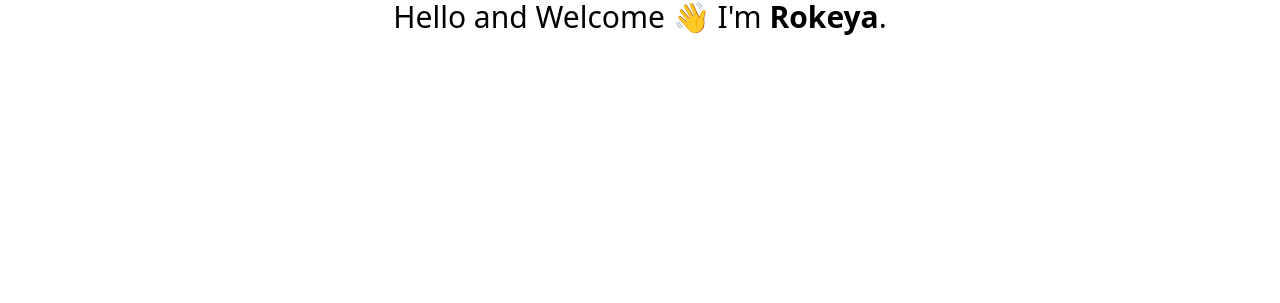
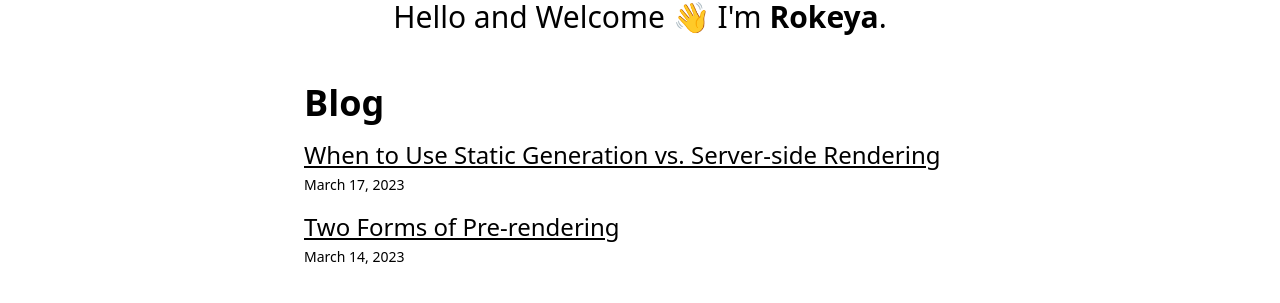
Before and after one commit to rokeyasultana/next-blog, a Next.js app: page / in a window 1280 px wide. Shown: the part 313-616 px from the top of the page. Built offline with nearby package versions, Linux system fonts and the light colour scheme.

Commit message:
get posts

```diff
--- /dev/null
+++ b/app/components/ListItem.tsx
@@ -0,0 +1,18 @@
+import Link from "next/link"
+import getFormattedDate from "@/lib/getFormattedDate"
+
+type  Props = {
+post : BlogPost
+}
+
+export default function ListItem({post}:Props){
+   const { id,title,date} = post
+   const formattedDate = getFormattedDate(date)
+    return(
+        <li className="mt-4 text-2xl dark:text-white/90">
+        <Link className="underline hover:text-black/70 dark:hover:text-white" href={`/posts/${id}`}>{title}</Link>
+        <br />
+        <p className="text-sm mt-1">{formattedDate}</p>
+    </li>
+    )
+}
--- /dev/null
+++ b/app/components/Posts.tsx
@@ -0,0 +1,23 @@
+import { getSortedPostsData } from "@/lib/posts";
+import ListItem from "./ListItem";
+
+const Posts = () => {
+    const posts = getSortedPostsData()
+
+    return (
+        <section className="mt-6 mx-auto max-w-2xl">
+            <h2 className="text-4xl font-bold dark:text-white/90">Blog</h2>
+            <ul className="w-full">
+               {
+                posts.map(post =>(
+                   <ListItem key={post.id} post={post}/>
+
+
+                ))
+               }
+            </ul>
+        </section>
+    );
+};
+
+export default Posts;
--- a/app/layout.tsx
+++ b/app/layout.tsx
@@ -3,8 +3,8 @@
 import './globals.css'
 
 export const metadata = {
-  title: 'Create Next App',
-  description: 'Generated by create next app',
+  title: "Rokeya's blog",
+  description: 'Created by Rokeya',
 }
 
 export default function RootLayout({
--- a/app/page.tsx
+++ b/app/page.tsx
@@ -1,3 +1,4 @@
+import Posts from "./components/Posts"
 
 export default function Home() {
   return (
@@ -8,7 +9,7 @@
         I&apos;m <span className="font-bold">Rokeya</span>.
       </span>
     </p>
-
+    <Posts/>
   </main>
   )
 }
--- /dev/null
+++ b/app/posts/[postId]/page.tsx
@@ -0,0 +1,8 @@
+
+export default async function Post({ params }: { params: { postId: string } }){
+    return(
+        <div>
+            page
+        </div>
+    )
+}
--- /dev/null
+++ b/blogposts/pre-rendering.md
@@ -0,0 +1,11 @@
+---
+title: 'Two Forms of Pre-rendering'
+date: '2023-03-14'
+---
+
+Next.js has two forms of pre-rendering: **Static Generation** and **Server-side Rendering**. The difference is in **when** it generates the HTML for a page.
+
+- **Static Generation** is the pre-rendering method that generates the HTML at **build time**. The pre-rendered HTML is then _reused_ on each request.
+- **Server-side Rendering** is the pre-rendering method that generates the HTML on **each request**.
+
+Importantly, Next.js lets you **choose** which pre-rendering form to use for each page. You can create a "hybrid" Next.js app by using Static Generation for most pages and using Server-side Rendering for others.
--- /dev/null
+++ b/blogposts/ssg-ssr.md
@@ -0,0 +1,19 @@
+---
+title: 'When to Use Static Generation vs. Server-side Rendering'
+date: '2023-03-17'
+---
+
+We recommend using **Static Generation** (with and without data) whenever possible because your page can be built once and served by CDN, which makes it much faster than having a server render the page on every request.
+
+You can use Static Generation for many types of pages, including:
+
+- Marketing pages
+- Blog posts
+- E-commerce product listings
+- Help and documentation
+
+You should ask yourself: "Can I pre-render this page **ahead** of a user's request?" If the answer is yes, then you should choose Static Generation.
+
+On the other hand, Static Generation is **not** a good idea if you cannot pre-render a page ahead of a user's request. Maybe your page shows frequently updated data, and the page content changes on every request.
+
+In that case, you can use **Server-Side Rendering**. It will be slower, but the pre-rendered page will always be up-to-date. Or you can skip pre-rendering and use client-side JavaScript to populate data.
--- /dev/null
+++ b/lib/getFormattedDate.tsx
@@ -0,0 +1,3 @@
+export default function getFormattedDate(dateString: string): string {
+    return new Intl.DateTimeFormat('en-US', { dateStyle: 'long' }).format(new Date(dateString))
+}
--- /dev/null
+++ b/lib/posts.tsx
@@ -0,0 +1,28 @@
+import fs from 'fs'
+import path from 'path'
+import matter from 'gray-matter'
+const postsDirectory = path.join(process.cwd(),'blogposts')
+
+export function  getSortedPostsData(){
+    // Get file names under /posts
+    const fileNames = fs.readdirSync(postsDirectory);
+    const allPostsData = fileNames.map((fileName) => {
+
+        const id = fileName.replace(/\.md$/, '');
+        const fullPath = path.join(postsDirectory, fileName);
+        const fileContents = fs.readFileSync(fullPath, 'utf8');
+
+        const matterResult = matter(fileContents);
+
+        const blogPost: BlogPost = {
+            id,
+            title: matterResult.data.title,
+            date: matterResult.data.date,
+        }
+
+
+        return blogPost
+    });
+
+    return allPostsData.sort((a, b) => a.date < b.date ? 1 : -1);
+}
--- a/package.json
+++ b/package.json
@@ -14,6 +14,7 @@
     "@types/react-dom": "18.0.11",
     "eslint": "8.37.0",
     "eslint-config-next": "13.3.0",
+    "gray-matter": "^4.0.3",
     "next": "13.3.0",
     "react": "18.2.0",
     "react-dom": "18.2.0",
--- /dev/null
+++ b/types.d.ts
@@ -0,0 +1,5 @@
+type BlogPost = {
+    id:string,
+    title: string,
+    date:string,
+}
```
Also changed, not shown: 1 other file (tests, documents, lock files or other folders).
